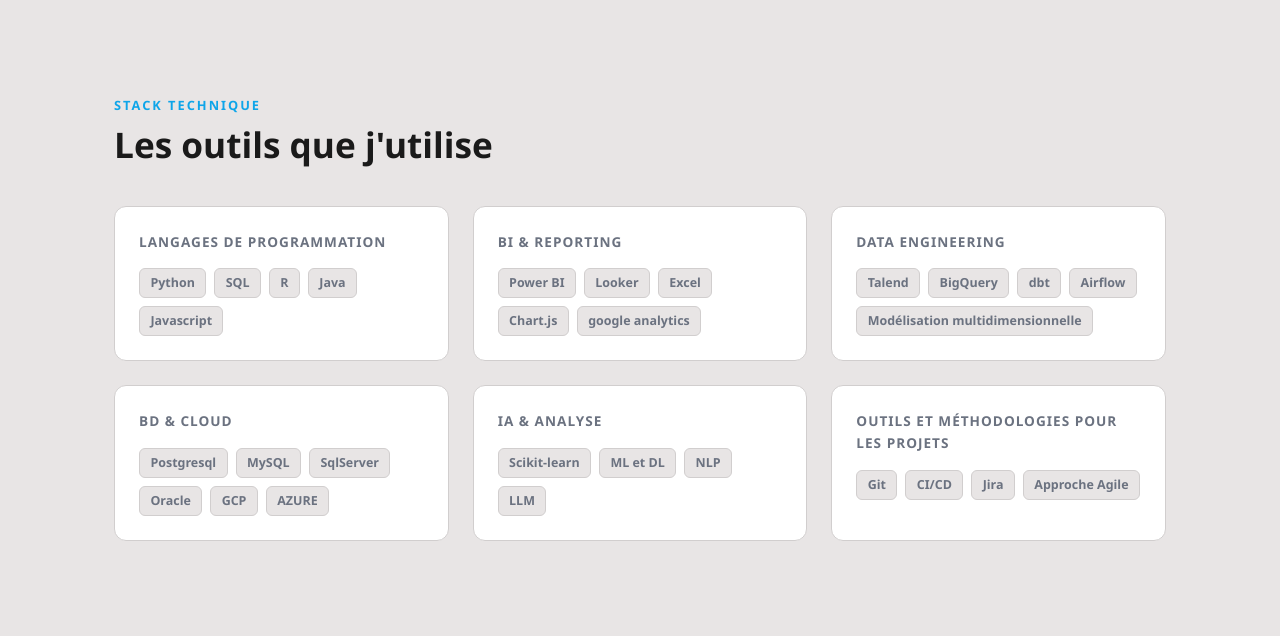
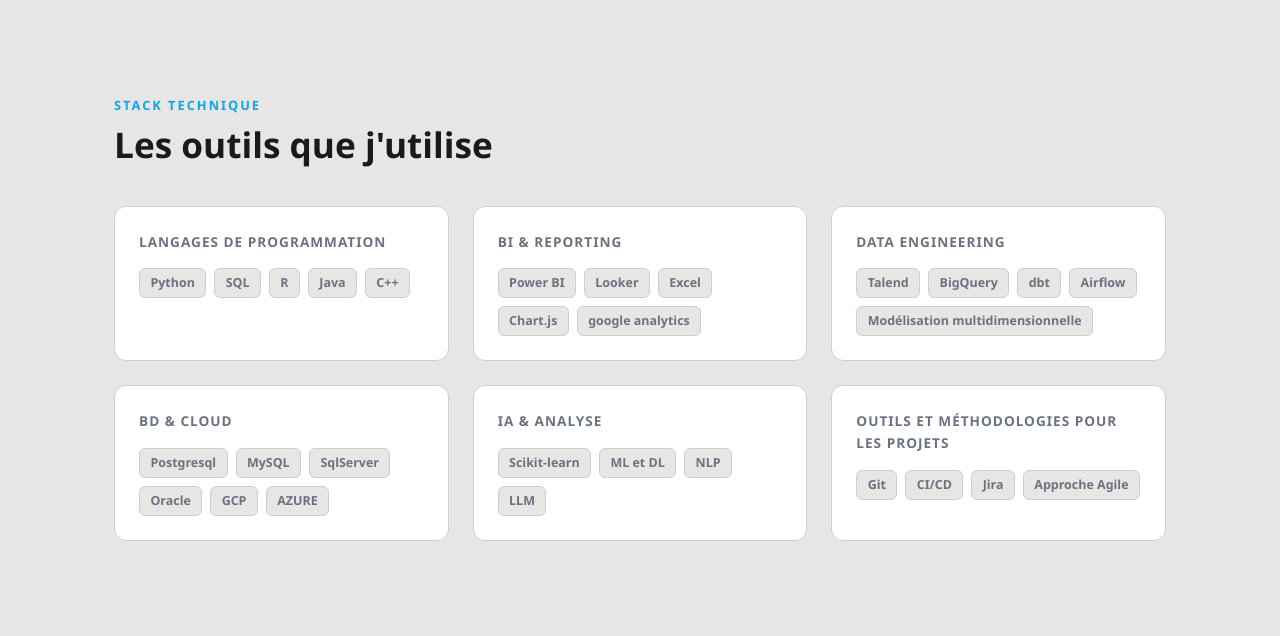
Before and after one commit to babacar-bs/Portfolio, a Flask app: page / in a window 1280 px wide. Shown: the part 1424-2060 px from the top of the page. Run offline with Flask 3, Linux system fonts and the light colour scheme.

Commit message:
Update index.html
add c++

```diff
--- a/templates/index.html
+++ b/templates/index.html
@@ -93,7 +93,7 @@
         <h3>Langages de programmation</h3>
         <div class="stack-tags">
           <span class="tag">Python</span><span class="tag">SQL</span>
-          <span class="tag">R</span><span class="tag">Java</span><span class="tag">Javascript</span>
+          <span class="tag">R</span><span class="tag">Java</span><span class="tag">C++</span>
         </div>
       </div>
       <div class="stack-category">
```
